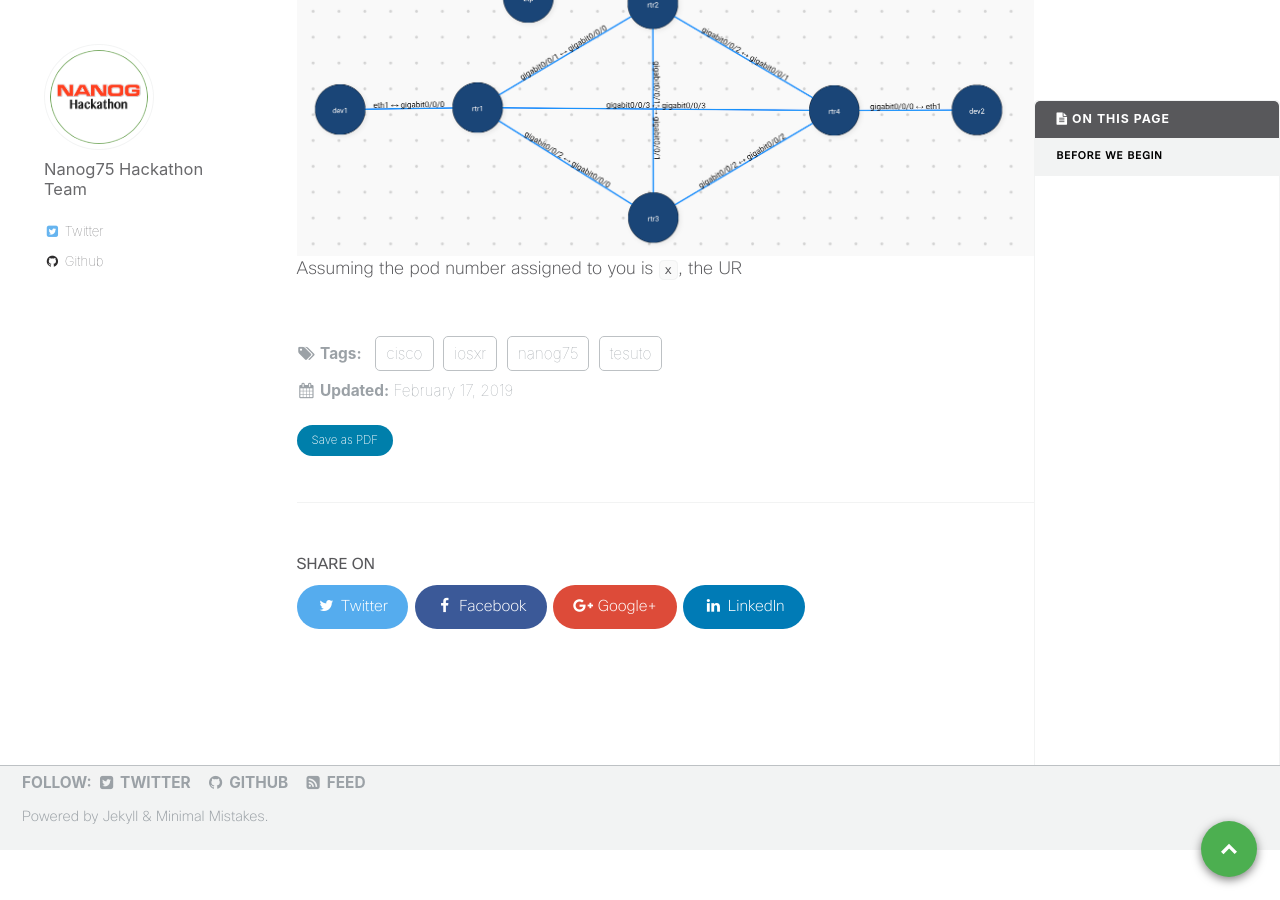
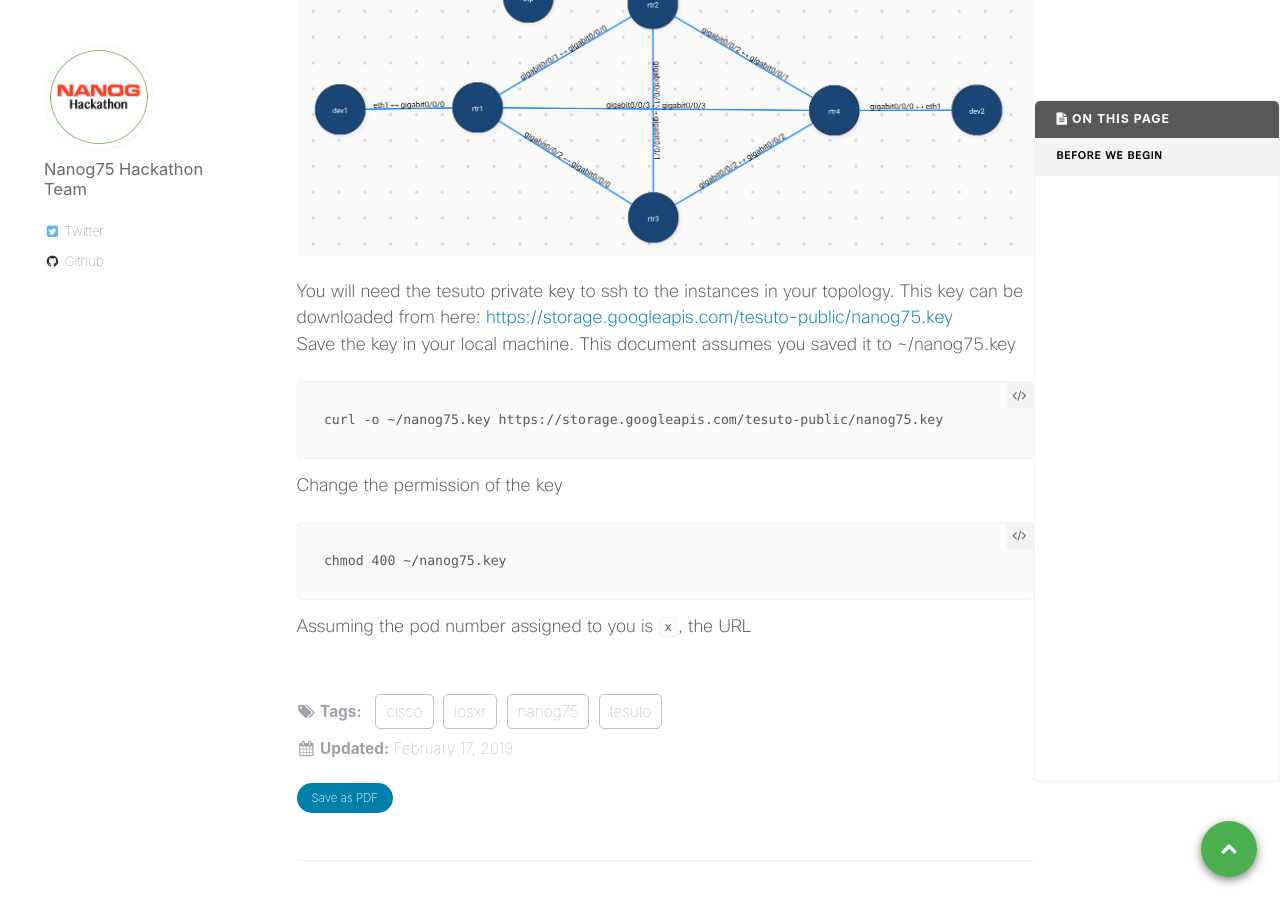
Before and after one commit to nanog75/hackathon, a Jekyll site: the page built from _day0/2019-02-16-understanding-day0-operations.md, in a window 1280 px wide and 900 px high, scrolled down 562 px. Built offline with Jekyll 4.4.1, drawn with Linux system fonts in a browser that asks for light colours.

Commit message:
Create 2019-02-16-understanding-day0-operations.md

````diff
--- a/_day0/2019-02-16-understanding-day0-operations.md
+++ b/_day0/2019-02-16-understanding-day0-operations.md
@@ -28,4 +28,20 @@ The instructions to connect to your pod can be found here:
 The topology for the hack is shown below:
 
 ![]({{ base_path }}/images/topology_nanog75.png)
-Assuming the pod number assigned to you is `x`, the UR
+
+You will need the tesuto private key to ssh to the instances in your topology.
+This key can be downloaded from here:  <https://storage.googleapis.com/tesuto-public/nanog75.key>
+Save the key in your local machine. This document assumes you saved it to ~/nanog75.key
+
+```
+curl -o ~/nanog75.key https://storage.googleapis.com/tesuto-public/nanog75.key
+```
+
+Change the permission of the key
+
+```
+chmod 400 ~/nanog75.key
+```
+
+
+Assuming the pod number assigned to you is `x`, the URL
````
